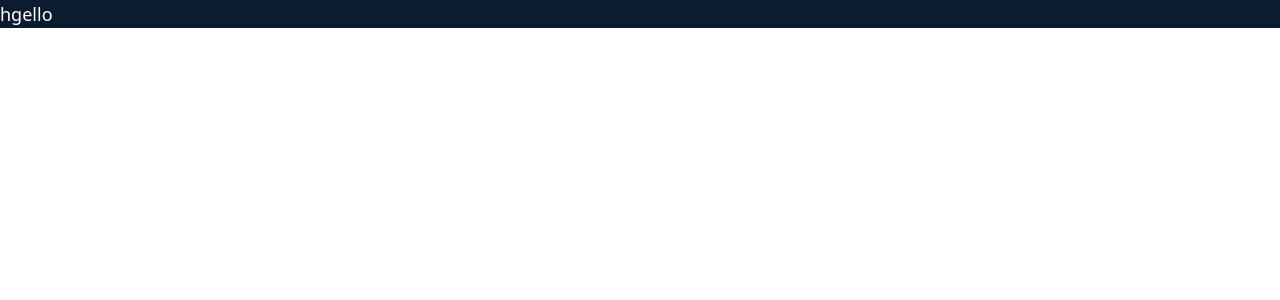
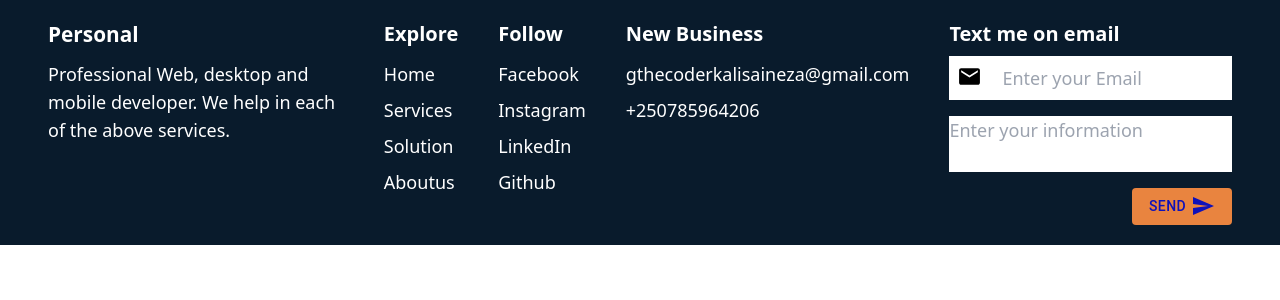
Before and after one commit to the-coder-kalisa/portofolio, a React (Vite) app: page / in a window 1280 px wide. Shown: the top 300 px of the page. Built offline with nearby package versions, Linux system fonts and the light colour scheme.

Commit message:
added recoil module

```diff
--- a/src/App.tsx
+++ b/src/App.tsx
@@ -3,7 +3,8 @@ import Home from "./components/Home";
 import Navigation from "./components/Navigation";
 import Services from "./components/Services";
 import Solution from "./components/Solution";
-
+import Footer from "./components/Footer";
+import Career from "./components/Career";
 import { useEffect } from "react";
 import { useRecoilValue, useSetRecoilState } from "recoil";
 import { fonts, modes, phones } from "./atom";
@@ -33,13 +34,12 @@ function App() {
         mode ? "bg-[#091b2c] text-white" : "bg-[white] text-black"
       } ${transition} ${font ? "text-lg" : "text-sm"}`}
     >
-      hgello
       {/* <Navigation /> */}
       {/* <Home />
       <Services />
       <Solution />
-      <Career />
-      <Footer /> */}
+      <Career /> */ }
+      <Footer />
     </div>
   );
 }
--- a/src/components/Navigation.tsx
+++ b/src/components/Navigation.tsx
@@ -26,8 +26,8 @@ const Navigation: React.FC = () => {
       {phone === "phone" && (
         <div
           className="relative"
-          onMouseEnter={(): void => setDroped(true)}
-          onMouseLeave={(): void => setDroped(false)}
+          onMouseEnter={() => setDroped(true)}
+          onMouseLeave={() => setDroped(false)}
         >
           <BsList
             style={{ height: "1.5em", width: "1.5em", cursor: "pointer" }}
```
